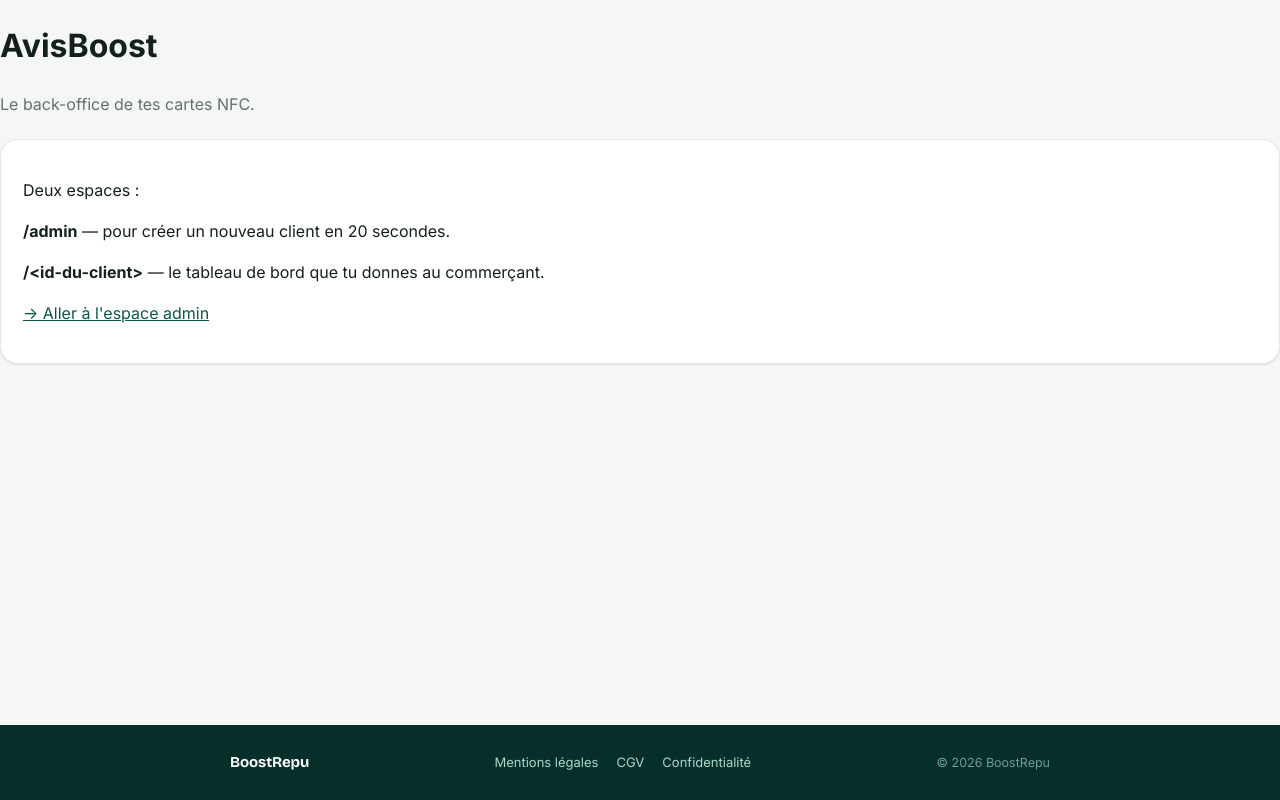
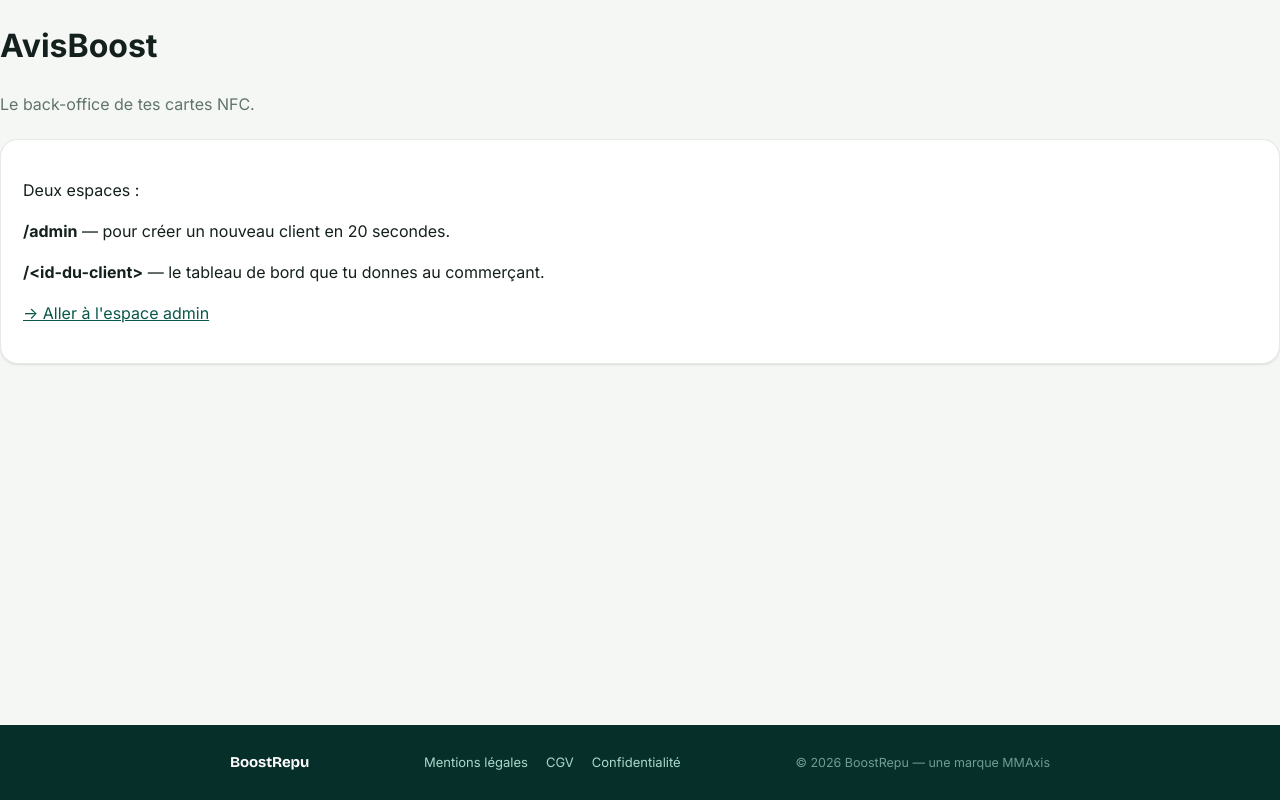
Before and after one commit to Malcolm1508/avisboost, a Next.js app: page / in a window 1280 px wide. Built offline with nearby package versions, Linux system fonts and the light colour scheme.

Commit message:
Add brand information to footer copyright
Update footer to include brand information.

```diff
--- a/app/layout.js
+++ b/app/layout.js
@@ -18,7 +18,7 @@ export default function RootLayout({ children }) {
               <a href="/cgv">CGV</a>
               <a href="/confidentialite">Confidentialité</a>
             </nav>
-            <span className="site-footer-copy">© {new Date().getFullYear()} BoostRepu</span>
+            <span className="site-footer-copy">© {new Date().getFullYear()} BoostRepu — une marque MMAxis</span>
           </div>
         </footer>
       </body>
```
